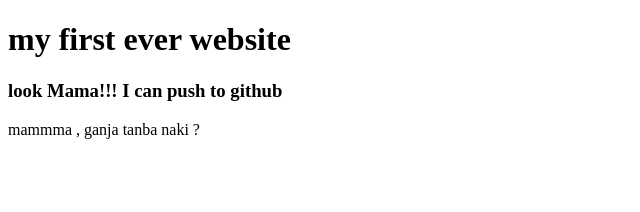
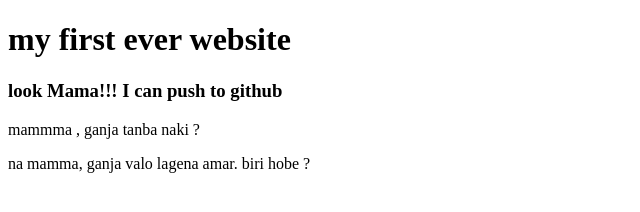
Before and after one commit to junesunny/my-first-website, a plain HTML site: page index.html in a window 1280 px wide. Shown: the whole page, without its empty margins (0-640 px from the left). Drawn offline with Linux system fonts and the light colour scheme.

Commit message:
notun-kisu

```diff
--- a/index.html
+++ b/index.html
@@ -10,6 +10,7 @@
     <h3>look Mama!!! I can push to github </h3>
     <div class="prosno">
         <p>mammma , ganja tanba naki ?</p>
+        <p>na mamma, ganja valo lagena amar. biri hobe ?</p>
     </div>
 </body>
 </html>
```
